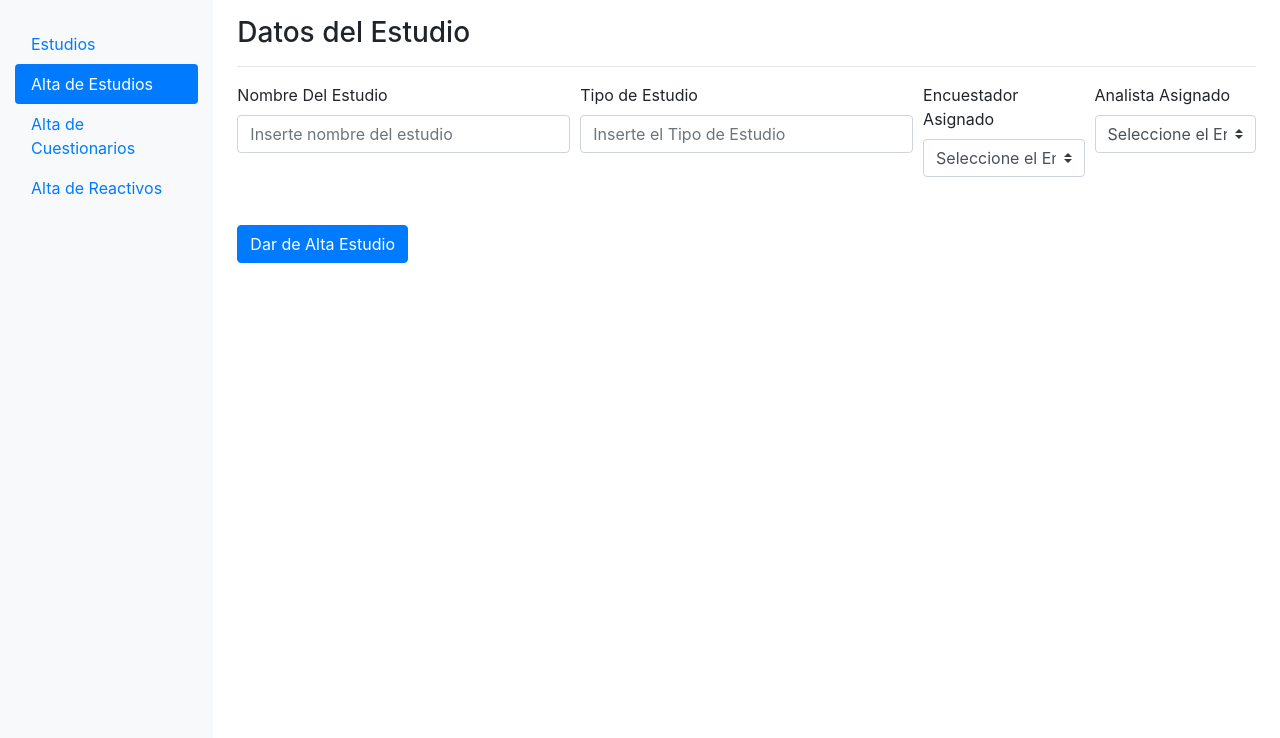
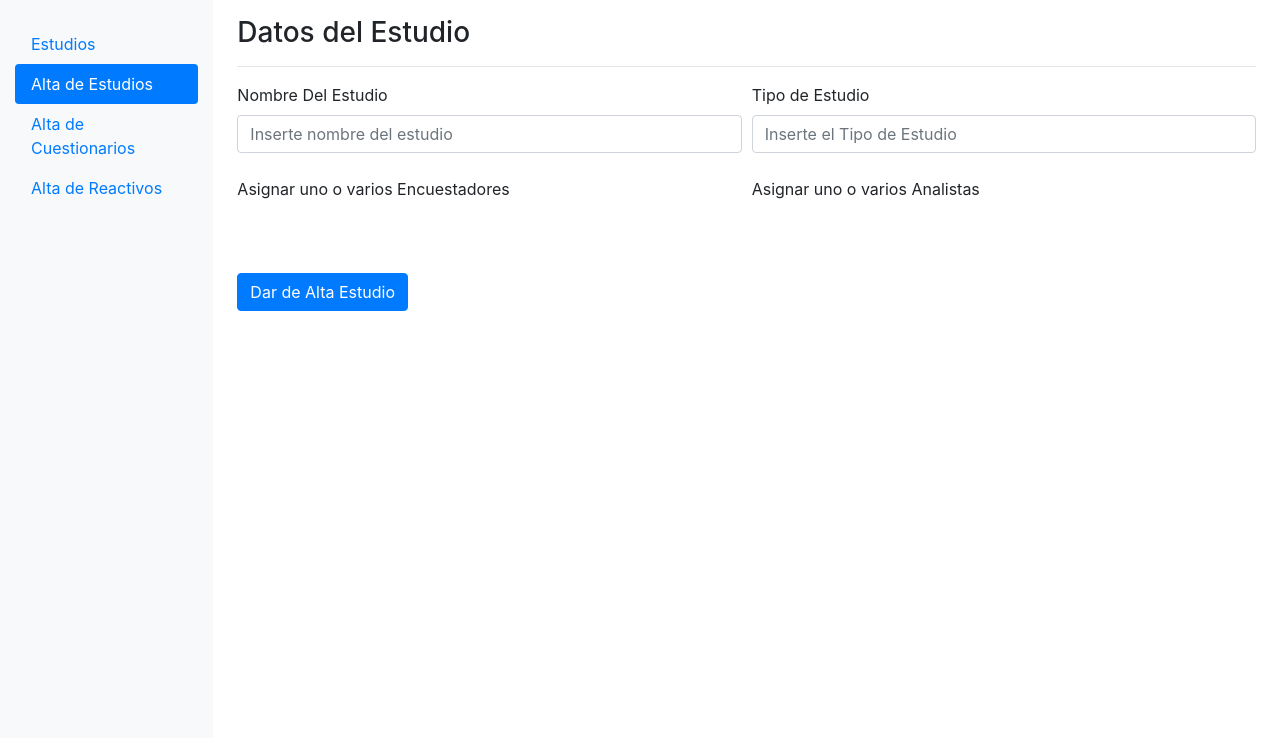
Before and after one commit to SkyllerXBruce/aleph, a CodeIgniter app: page /aleph/index.php/studies/create in a window 1280 px wide. Shown: the part 62-800 px from the top of the page. Run offline with CodeIgniter, Linux system fonts and the light colour scheme; data comes from the database, SQL or seed files in the repository.

Commit message:
Se modificó ell combobox por check list para obtener varios asignados en un solo estudio

```diff
--- a/application/controllers/Studies.php
+++ b/application/controllers/Studies.php
@@ -35,13 +35,22 @@ class Studies extends CI_Controller {
         // Toma la informacion de los campos y la guarda en las variables corespondientes
         $estudio = $this->input->post('nombre_estudio');
         $tipo = $this->input->post('tipo');
-        $encuestador = $this->input->post('encuestador');
-        $analista = $this->input->post('analista');
+        $encuestador = '';
+        $analista = '';
+        if (isset($_POST['encuestador'])) {
+            $encuestador = implode(', ',$_POST['encuestador']);
+        }
+        if (isset($_POST['analista'])) {
+            $encuestador = implode(', ',$_POST['analista']);
+        }
+
         // Carga las Reglas del helper users_rules y las agrega al Formulario
         $this->form_validation->set_rules(getStudyRules());
         if($this->form_validation->run() == FALSE){
             $this->output->set_status_header(400);
         }else{
+            echo 'encuestador='.$encuestador.' Analista='.$analista;
+            /*
             // Datos para la tabla Estudios
             $data = array(
                 'Estudio' => $estudio,
@@ -56,7 +65,7 @@ class Studies extends CI_Controller {
                 // Mensaje temporal de que el Estudio fue Añadido
                 $this->session->set_flashdata('msg','El Estudio a sido Añadido');
                 redirect(base_url('studies')); // redirige a la vista del controlador Studies
-            }
+            }*/
         }
         // Si hay un error se mantiene en la vista de Alta de Estudiosser para que los datos no se borren
         $dataencuesta = $this->Estudios->getEncuestador();
--- a/application/helpers/studies/study_rules_helper.php
+++ b/application/helpers/studies/study_rules_helper.php
@@ -23,19 +23,19 @@ if(!function_exists('getStudyRules')){
 				)
 			),
 			array(
-				'field' => 'encuestador',
-				'label' => 'Encuestador',
+				'field' => 'encuestador[]',
+				'label' => 'Encuestador(es)',
 				'rules' => 'required',
 				'errors' => array(
-						'required' => 'El %s es requerido.', // manda error si no hay datos encontrados
+						'required' => 'El(Los) %s es(son) requerido(s).', // manda error si no hay datos encontrados
 				)
 			),
 			array(
-				'field' => 'analista',
+				'field' => 'analista[]',
 				'label' => 'Analista',
 				'rules' => 'required',
 				'errors' => array(
-						'required' => 'El %s es requerido.', // manda error si no hay datos encontrados
+						'required' => 'El(Los) %s es(son) requerido(s).', // manda error si no hay datos encontrados
 				),
 
 			),
--- a/application/views/admin_estudio/create_study.php
+++ b/application/views/admin_estudio/create_study.php
@@ -9,41 +9,49 @@
 		<!-- Fila de Datos Principales del Estudio -->
     <div class="form-row">
 			<!-- Atributos para el Nombre del Estudio -->
-      <div class="col-4">
+      <div class="col">
       	<label for="">Nombre Del Estudio</label>
       	<input type="text" name="nombre_estudio" class="form-control" placeholder="Inserte nombre del estudio" value="<?= set_value('nombre_estudio') ?>">
 				<div class="text-danger"><?= form_error('nombre_estudio') ?></div>
 			</div>
 			<!-- Atributos para el Tipo de Estudio -->
-      <div class="col-4">
+      <div class="col">
       	<label for="">Tipo de Estudio</label>
       	<input type="text" name="tipo" class="form-control" placeholder="Inserte el Tipo de Estudio" value="<?= set_value('tipo') ?>">
 				<div class="text-danger"><?= form_error('tipo') ?></div>
 			</div>
+		</div>
+		<br>
+		<div class="form-row">
 			<!-- Atributos para Asignar el Encuestador -->
-      <div class="col">
-				<label for="">Encuestador Asignado</label>
-				<!-- Custom Select con las opciones -->
-        <select name="encuestador" class="custom-select">
-        	<option selected value="">Seleccione el Encuestador</option>
+			<div class="col">
+				<label for="">Asignar uno o varios Encuestadores</label>
+				<ul class="list-group list-group-flush">
 					<?php foreach($dataencuestador as $item): ?>
-						<option <?= set_value('encuestador') == $item->Nombre_Usuario ? 'selected' : ''; ?> value="<?= $item->Nombre_Usuario ?>"><?= $item->Nombre_Usuario ?></option>
+						<li class="list-group-item">
+							<label>
+								<input type="checkbox" name="encuestador[]" <?= set_value('encuestador[]') == $item->Nombre_Usuario ? 'checked' : ''; ?> value="<?= $item->Nombre_Usuario ?>"> <?= $item->Nombre_Usuario ?>
+							</label>
+						</li>
 					<?php endforeach; ?>
-        </select>
-			<div class="text-danger"><?= form_error('encuestador') ?></div>
-    </div>
-		<!-- Atributos para Asignar el Encuestador -->
-		<div class="col">
-				<label for="">Analista Asignado</label>
-				<!-- Custom Select con las opciones -->
-        <select name="analista" class="custom-select">
-        	<option selected value="">Seleccione el Encuestador</option>
+				</ul>
+				<div class="text-danger"><?= form_error('encuestador[]') ?></div>
+    	</div>
+			<!-- Atributos para Asignar el Analista -->
+			<div class="col">
+				<label for="">Asignar uno o varios Analistas</label>
+				<ul class="list-group list-group-flush">
 					<?php foreach($dataanalista as $item): ?>
-						<option <?= set_value('analista') == $item->Nombre_Usuario ? 'selected' : ''; ?> value="<?= $item->Nombre_Usuario ?>"><?= $item->Nombre_Usuario ?></option>
+						<li class="list-group-item">
+							<label>
+								<input type="checkbox" name="analista[]" <?= set_value('analista[]') == $item->Nombre_Usuario ? 'checked' : ''; ?> value="<?= $item->Nombre_Usuario ?>"> <?= $item->Nombre_Usuario ?>
+							</label>
+						</li>
 					<?php endforeach; ?>
-        </select>
-			<div class="text-danger"><?= form_error('analista') ?></div>
-    </div>
+				</ul>
+				<div class="text-danger"><?= form_error('analista[]') ?></div>
+    	</div>
+		</div>
 	</div>
 	<br>
 	<br>
```
